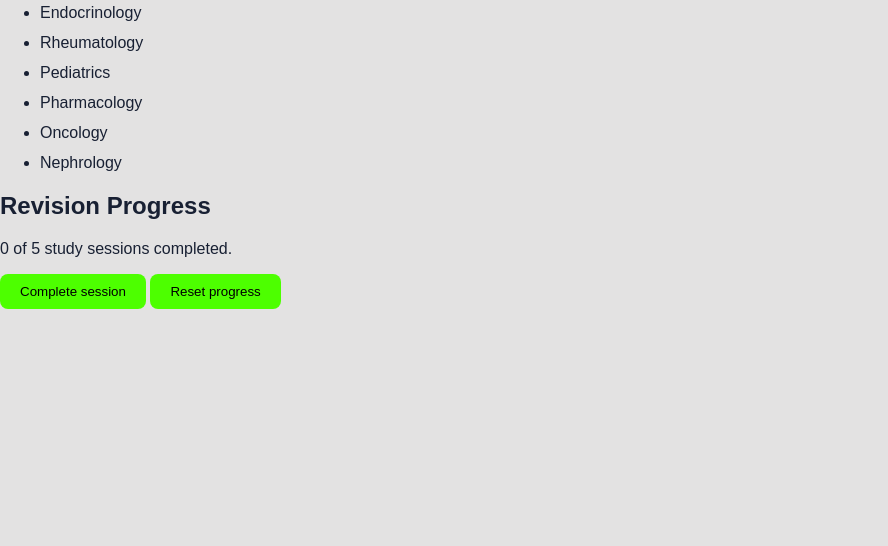
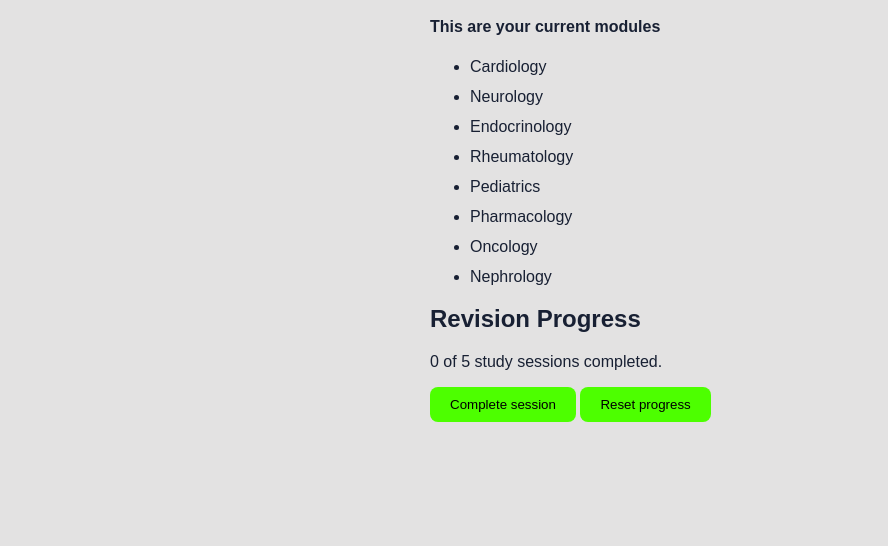
Before and after one commit to aymentech45-bit/study-plan, a website built with Vite: page index.html in a window 1280 px wide. Shown: the part 254-800 px from the top of the page, without its empty margins (0-888 px from the left). Built offline with nearby package versions, Linux system fonts and the light colour scheme.

Commit message:
Fixing the padding issue

```diff
--- a/index.html
+++ b/index.html
@@ -10,7 +10,7 @@
   </head>
 
   <body>
-    <class="container">
+    <main class="container">
       <h1>Medical Study Overview version 02</h1>
       <p class="study-tip">
         Study tip: Review one subject before starting another.
```
